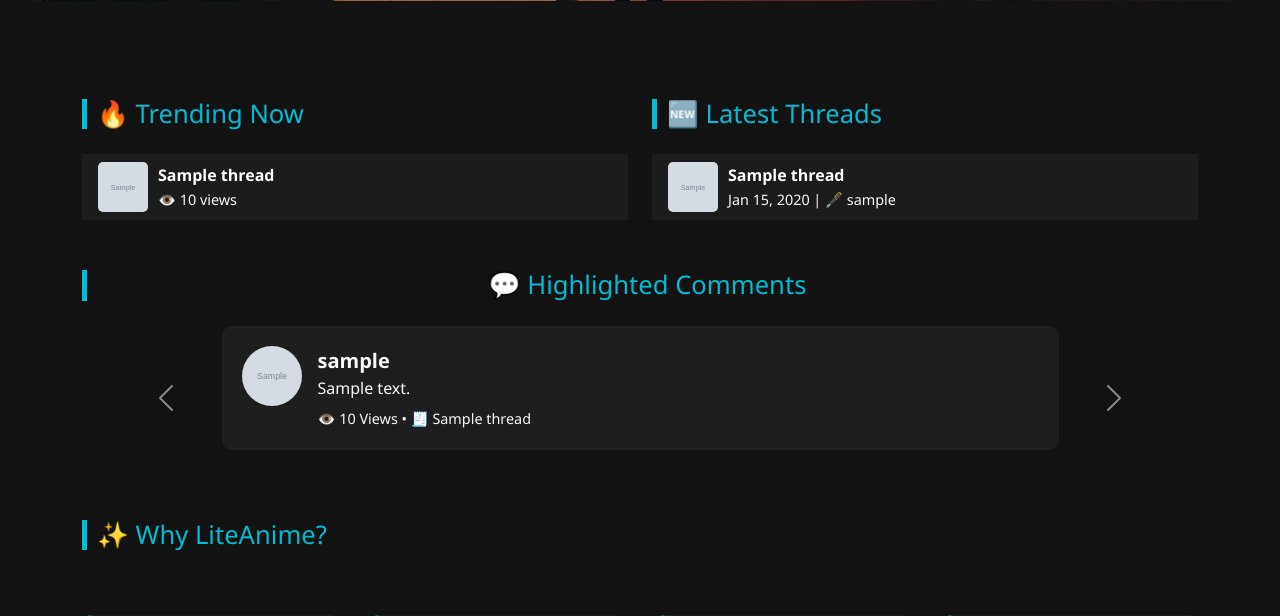
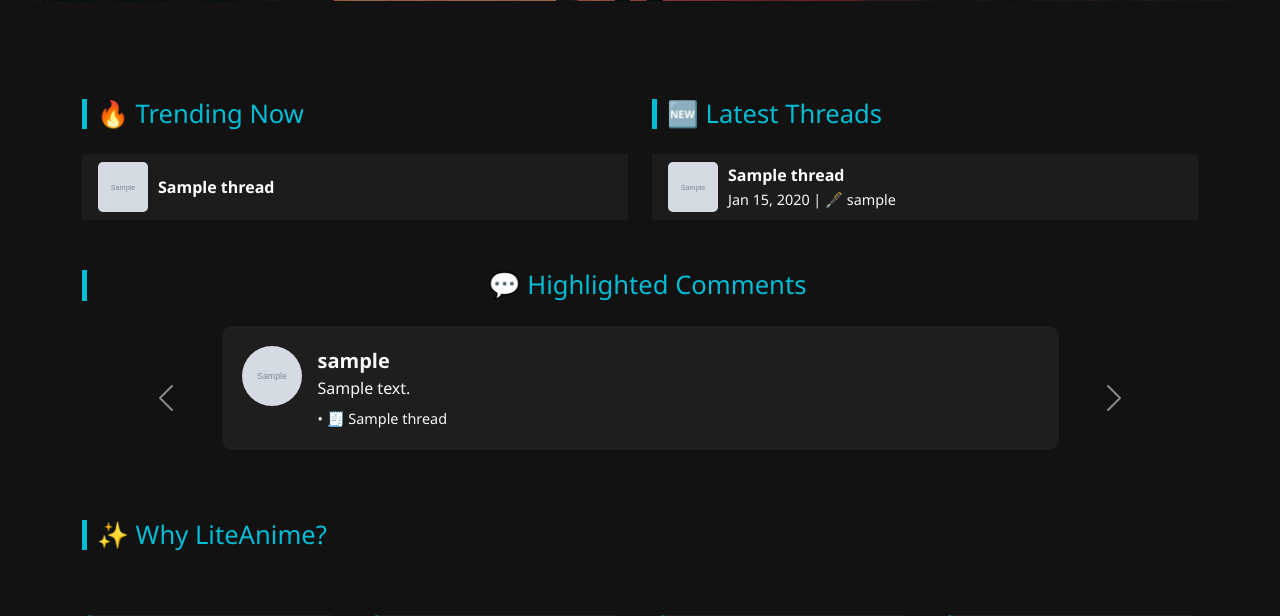
Before and after one commit to xAnoOos/LiteAnime, a Django app: page / in a window 1280 px wide. Shown: the part 507-1123 px from the top of the page. Run offline with Django 5.2, Linux system fonts and the light colour scheme; tables that the repository leaves empty hold one stand-in row (values such as "Sample post"); grey boxes marked "Sample" are stand-in pictures.

Commit message:
save changes

```diff
--- a/core/templates/home.html
+++ b/core/templates/home.html
@@ -258,7 +258,7 @@
                         {% endif %}
                         <div>
                             <a href="{% url 'thread_detail' thread.id %}" class="text-white">{{ thread.title }}</a><br>
-                            <small class="text-light" style="font-size: 0.9rem;">👁️ {{ thread.views }} views</small>
+                            <small class="text-light" style="font-size: 0.9rem;"></small>
                         </div>
                     </li>
                     {% endfor %}
@@ -311,7 +311,7 @@
                                     <span class="fs-6">{{ comment.content|truncatewords:20 }}</span>
                                 </a>
                                 <div class="text-light" style="font-size: 0.9rem;">
-                                    👁️ {{ comment.thread.views }} Views • 🧾 {{ comment.thread.title }}
+                                    • 🧾 {{ comment.thread.title }}
                                 </div>
                             </div>
                         </div>
--- a/core/templates/thread_detail.html
+++ b/core/templates/thread_detail.html
@@ -77,7 +77,7 @@
     </div>
 
     <div class="thread-meta">
-        📅 {{ thread.created_at|date:"M d, Y" }} | 👁️ {{ thread.views }} views | ✍️{{ thread.user.username }}
+        📅 {{ thread.created_at|date:"M d, Y" }} |  | ✍️{{ thread.user.username }}
     </div>
 
     <div class="thread-content mb-4">
```
